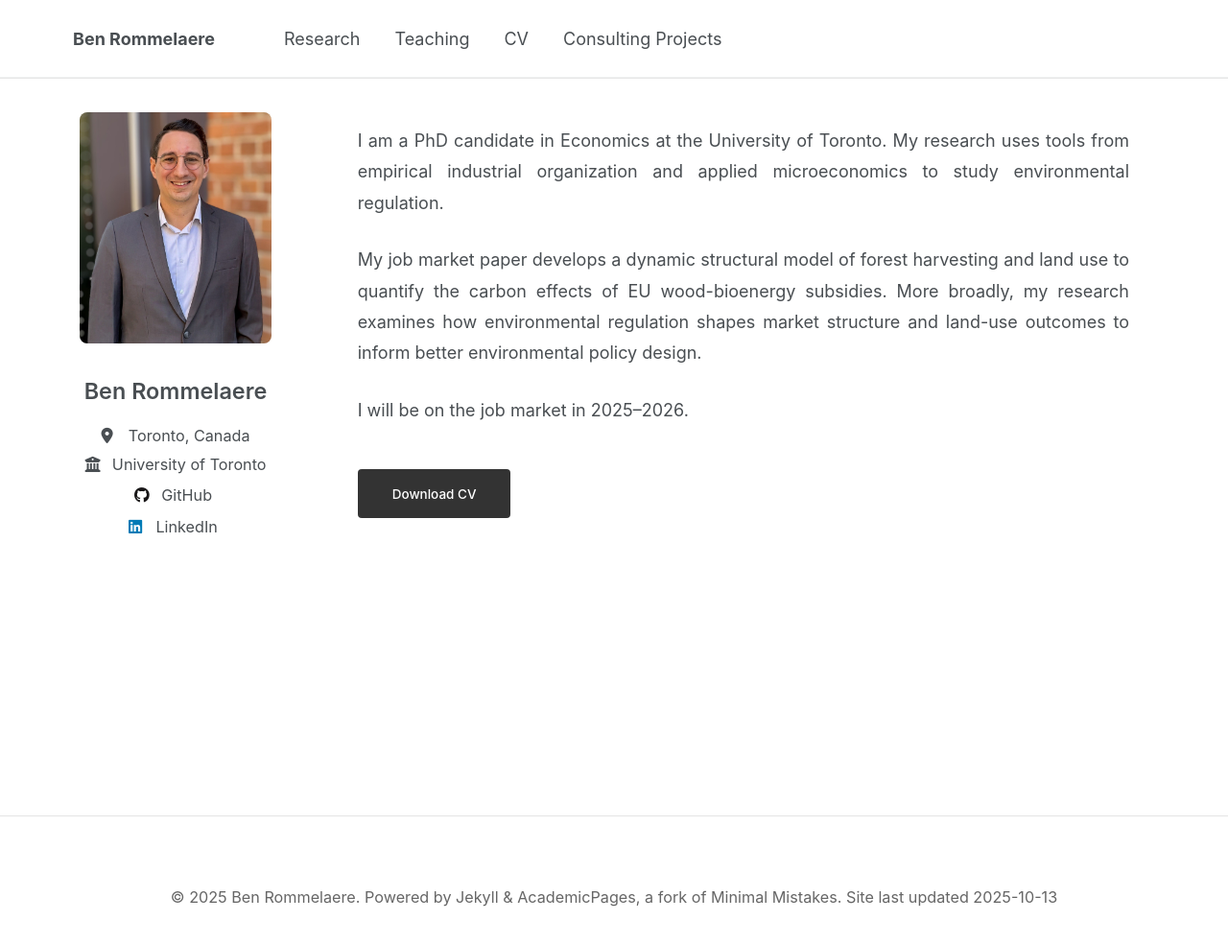
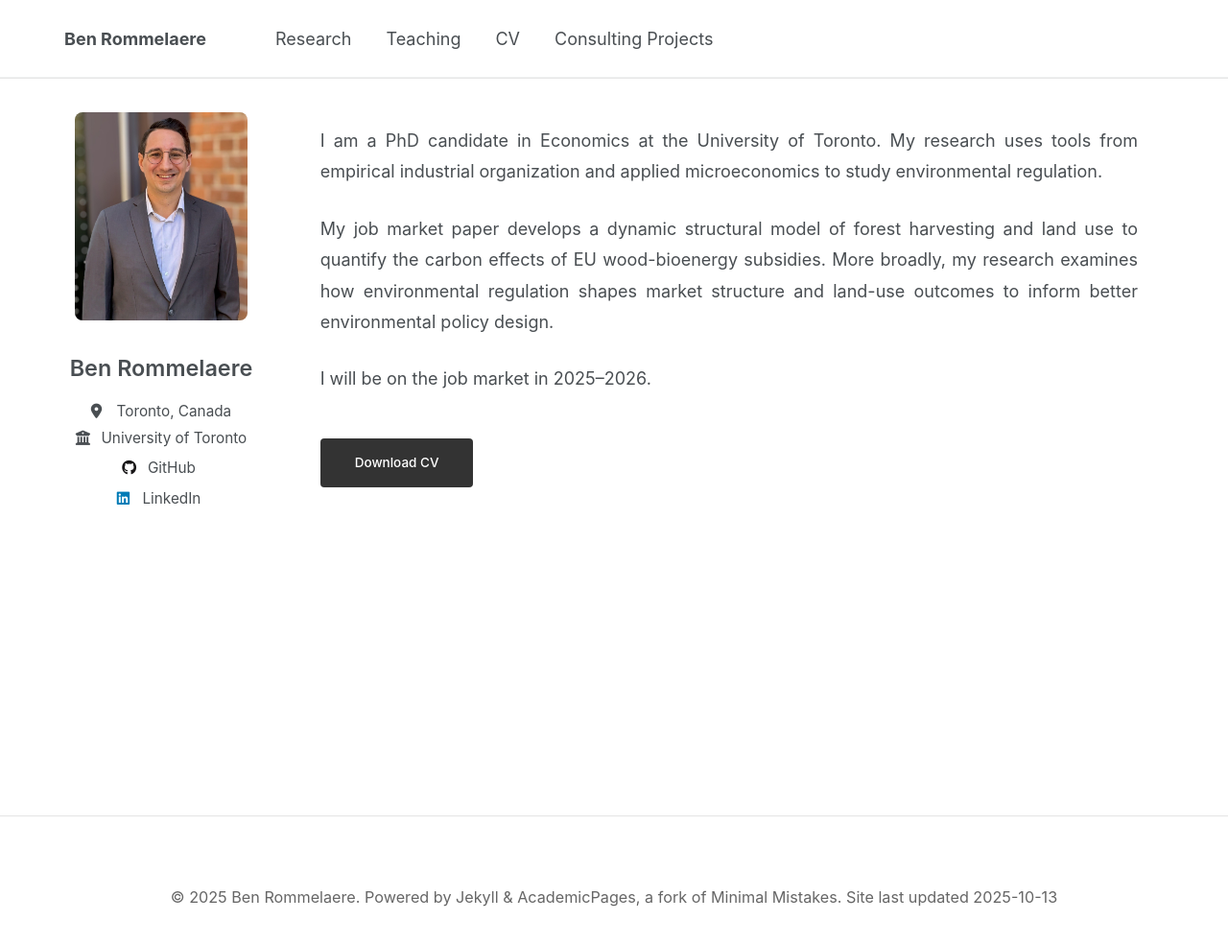
Before and after one commit to brommelaere/brommelaere.github.io, a Jekyll site: the page built from _pages/about.md, in a window 1280 px wide and 1019 px high. Shown: the top 984 px of the window at 96% size. Built offline with Jekyll 4.4.1, drawn with Linux system fonts in a browser that asks for light colours.

Commit message:
Update _custom.scss

```diff
--- a/_sass/_custom.scss
+++ b/_sass/_custom.scss
@@ -182,7 +182,50 @@
    RESPONSIVE DESIGN
    ======================================================================== */
 
+/* Keep side-by-side layout on medium screens, just scale down */
+@media (max-width: 1280px) {
+  .page,
+  .masthead__inner-wrap,
+  .page__footer footer {
+    padding-left: 1.5rem !important;
+    padding-right: 1.5rem !important;
+  }
+
+  .sidebar {
+    width: 220px !important;
+    min-width: 220px !important;
+  }
+
+  .author__avatar img {
+    max-width: 180px !important;
+  }
+
+  .author__urls li {
+    font-size: 0.85rem !important;
+  }
+}
+
 @media (max-width: 1024px) {
+  .sidebar {
+    width: 200px !important;
+    min-width: 200px !important;
+  }
+
+  .author__avatar img {
+    max-width: 160px !important;
+  }
+
+  #main {
+    gap: 1rem !important;
+  }
+
+  .page {
+    padding: 1.5rem !important;
+  }
+}
+
+/* Only stack on mobile screens */
+@media (max-width: 768px) {
   #main {
     flex-direction: column !important;
   }
@@ -194,19 +237,13 @@
   }
 
   .author__avatar img {
-    max-width: 180px !important;
+    max-width: 150px !important;
   }
-}
 
-@media (max-width: 768px) {
   .page,
   .masthead__inner-wrap,
   .page__footer footer {
     padding: 1rem !important;
-  }
-
-  .author__avatar img {
-    max-width: 150px !important;
   }
 
   .page__content {
```
